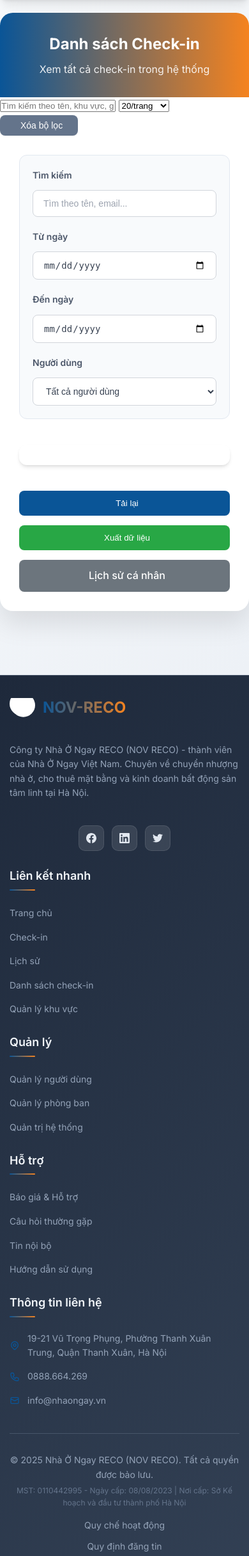
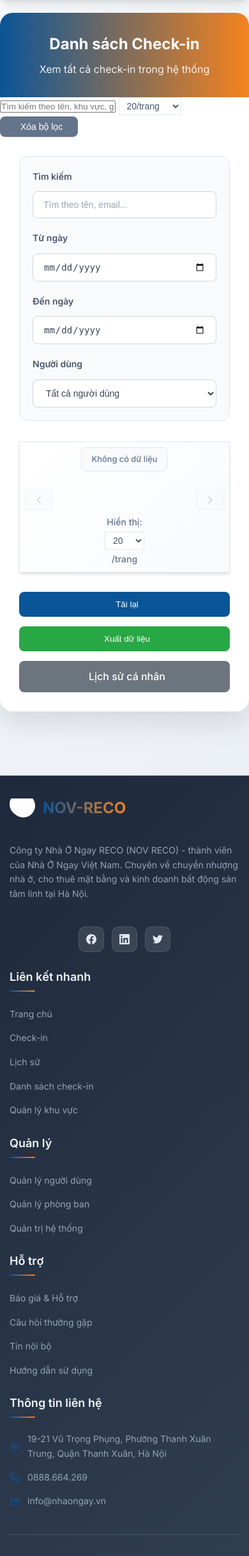
Before and after one commit to dungnt1702/NOV-RECO, a Django app: page /checkin/list-view/ in a window 390 px wide. Shown: the part 64-2496 px from the top of the page at 64% size. Run offline with Django 5.2, Linux system fonts and the light colour scheme; a user stored in the database is signed in; data comes from the database, SQL or seed files in the repository.

Commit message:
feat: Create reusable pagination component for consistent UI
🔧 Reusable Pagination Component:

📦 Component Structure:
- templates/components/pagination.html - Reusable template
- static/css/components/pagination.css - Component-specific styles
- static/js/components/pagination.js - Component JavaScript class

🎯 Features:
- Client-side pagination with configurable page sizes
- Search and filtering integration
- Responsive design for mobile and desktop
- Modern UI with gradients and animations
- Callback system for page/pageSize changes

🔄 Integration:
- Updated checkin_list.html to use pagination component
- Updated user_list.html to use pagination component
- Refactored checkin_list.js to work with component
- Removed duplicate pagination code

✅ Benefits:
- Consistent pagination across all pages
- Easy to maintain and update
- Reusable across different data types
- Better separation of concerns
- Professional UI/UX

🎨 Technical Details:
- PaginationComponent class with full API
- Event-driven architecture with callbacks
- Debounced search functionality
- Mobile-responsive controls
- SVG icons for navigation

🚀 Usage:
Simply include {% include 'components/pagination.html' %} in any template
and configure the JavaScript component with your data.

Expected Result:
- All pages now use consistent pagination
- Better user experience across the application
- Easier maintenance and updates
- Professional, modern pagination controls

```diff
--- /dev/null
+++ b/static/css/components/pagination.css
@@ -0,0 +1,220 @@
+/* Pagination Component Styles */
+.pagination-component {
+  display: flex;
+  flex-direction: column;
+  gap: var(--spacing-md);
+  margin-top: var(--spacing-xl);
+  padding: var(--spacing-lg);
+  background: linear-gradient(135deg, #ffffff 0%, #f8fafc 100%);
+  border-radius: var(--border-radius-lg);
+  box-shadow: 0 4px 6px -1px rgba(0, 0, 0, 0.1), 0 2px 4px -1px rgba(0, 0, 0, 0.06);
+  border: 1px solid #e2e8f0;
+}
+
+/* Pagination Info */
+.pagination-info {
+  display: flex;
+  justify-content: center;
+  align-items: center;
+}
+
+.info-text {
+  font-size: 0.875rem;
+  color: #64748b;
+  font-weight: 500;
+  padding: var(--spacing-xs) var(--spacing-sm);
+  background: #f1f5f9;
+  border-radius: var(--border-radius-md);
+  border: 1px solid #e2e8f0;
+}
+
+/* Page Navigation */
+.page-navigation {
+  display: flex;
+  justify-content: center;
+  align-items: center;
+  gap: var(--spacing-sm);
+}
+
+/* Page Links */
+.page-link {
+  display: flex;
+  align-items: center;
+  justify-content: center;
+  min-width: 40px;
+  height: 40px;
+  padding: var(--spacing-xs) var(--spacing-sm);
+  font-size: 0.875rem;
+  font-weight: 500;
+  color: #475569;
+  background: #ffffff;
+  border: 1px solid #e2e8f0;
+  border-radius: var(--border-radius-md);
+  text-decoration: none;
+  transition: all 0.2s ease-in-out;
+  cursor: pointer;
+}
+
+.page-link:hover:not(:disabled) {
+  background: linear-gradient(135deg, #3b82f6 0%, #1d4ed8 100%);
+  color: #ffffff;
+  border-color: #3b82f6;
+  transform: translateY(-1px);
+  box-shadow: 0 4px 8px rgba(59, 130, 246, 0.3);
+}
+
+.page-link:disabled {
+  opacity: 0.5;
+  cursor: not-allowed;
+  background: #f8fafc;
+  color: #94a3b8;
+}
+
+.page-link.active {
+  background: linear-gradient(135deg, #3b82f6 0%, #1d4ed8 100%);
+  color: #ffffff;
+  border-color: #3b82f6;
+  box-shadow: 0 2px 4px rgba(59, 130, 246, 0.2);
+}
+
+/* Page Numbers */
+.page-numbers {
+  display: flex;
+  gap: var(--spacing-xs);
+  align-items: center;
+}
+
+.page-numbers .page-link {
+  min-width: 36px;
+  height: 36px;
+}
+
+/* Page Size Selector */
+.page-size-selector {
+  display: flex;
+  justify-content: center;
+  align-items: center;
+  gap: var(--spacing-sm);
+}
+
+.page-size-label {
+  font-size: 0.875rem;
+  color: #64748b;
+  font-weight: 500;
+}
+
+.page-size-select {
+  padding: var(--spacing-xs) var(--spacing-sm);
+  font-size: 0.875rem;
+  color: #475569;
+  background: #ffffff;
+  border: 1px solid #e2e8f0;
+  border-radius: var(--border-radius-md);
+  cursor: pointer;
+  transition: all 0.2s ease-in-out;
+}
+
+.page-size-select:focus {
+  outline: none;
+  border-color: #3b82f6;
+  box-shadow: 0 0 0 3px rgba(59, 130, 246, 0.1);
+}
+
+.page-size-text {
+  font-size: 0.875rem;
+  color: #64748b;
+  font-weight: 500;
+}
+
+/* Mobile Responsive */
+@media (max-width: 768px) {
+  .pagination-component {
+    padding: var(--spacing-md);
+    gap: var(--spacing-sm);
+  }
+
+  .page-navigation {
+    flex-wrap: wrap;
+    gap: var(--spacing-xs);
+  }
+
+  .page-link {
+    min-width: 36px;
+    height: 36px;
+    font-size: 0.8rem;
+  }
+
+  .page-numbers .page-link {
+    min-width: 32px;
+    height: 32px;
+  }
+
+  .page-size-selector {
+    flex-direction: column;
+    gap: var(--spacing-xs);
+  }
+
+  .info-text {
+    font-size: 0.8rem;
+    text-align: center;
+  }
+}
+
+@media (max-width: 480px) {
+  .pagination-component {
+    padding: var(--spacing-sm);
+  }
+
+  .page-navigation {
+    justify-content: space-between;
+    width: 100%;
+  }
+
+  .page-numbers {
+    order: -1;
+    width: 100%;
+    justify-content: center;
+    margin: var(--spacing-xs) 0;
+  }
+
+  .page-link {
+    min-width: 32px;
+    height: 32px;
+    font-size: 0.75rem;
+  }
+}
+
+/* Screen Reader Only */
+.sr-only {
+  position: absolute;
+  width: 1px;
+  height: 1px;
+  padding: 0;
+  margin: -1px;
+  overflow: hidden;
+  clip: rect(0, 0, 0, 0);
+  white-space: nowrap;
+  border: 0;
+}
+
+/* SVG Icons */
+.page-link svg {
+  width: 16px;
+  height: 16px;
+}
+
+/* Animation */
+@keyframes paginationFadeIn {
+  from {
+    opacity: 0;
+    transform: translateY(10px);
+  }
+  to {
+    opacity: 1;
+    transform: translateY(0);
+  }
+}
+
+.pagination-component {
+  animation: paginationFadeIn 0.3s ease-out;
+}
--- a/static/js/checkin_list.js
+++ b/static/js/checkin_list.js
@@ -1,10 +1,5 @@
 // Check-in list JavaScript
 let allCheckins = [];
-let filteredCheckins = [];
-let currentPage = 1;
-let totalPages = 1;
-let pageSize = 20;
-let searchQuery = '';
 
 console.log('Checkin list JS loaded');
 
@@ -18,7 +13,21 @@ async function loadCheckins() {
       const data = await response.json();
       console.log('Data received:', data);
       allCheckins = data.results || [];
-      applyFilters();
+
+      // Initialize pagination component with data
+      if (window.paginationComponent) {
+        window.paginationComponent.setData(allCheckins);
+        window.paginationComponent.config.onPageChange = (items) => {
+          renderCheckinsTable(items);
+        };
+        window.paginationComponent.config.onPageSizeChange = (items) => {
+          renderCheckinsTable(items);
+        };
+        window.paginationComponent.config.onSearch = (filteredItems) => {
+          renderCheckinsTable(window.paginationComponent.getCurrentPageItems());
+        };
+      }
+
       console.log('Checkins loaded:', allCheckins.length);
       loadUsers();
     } else {
@@ -30,23 +39,18 @@ async function loadCheckins() {
   }
 }
 
-function renderCheckinsTable() {
-  console.log('Rendering checkins table, count:', filteredCheckins.length);
+function renderCheckinsTable(items = null) {
+  // Use provided items or get current page items from pagination component
+  const checkinsToRender = items || (window.paginationComponent ? window.paginationComponent.getCurrentPageItems() : []);
 
-  // Calculate pagination
-  totalPages = Math.ceil(filteredCheckins.length / pageSize);
-  const startIndex = (currentPage - 1) * pageSize;
-  const endIndex = startIndex + pageSize;
-  const pageCheckins = filteredCheckins.slice(startIndex, endIndex);
-
-  console.log(`Page ${currentPage} of ${totalPages}, showing ${pageCheckins.length} items`);
+  console.log('Rendering checkins table, count:', checkinsToRender.length);
 
   const tbody = document.getElementById('checkins-table');
   if (!tbody) {
     console.error('checkins-table element not found');
     return;
   }
-  tbody.innerHTML = pageCheckins.map(checkin => `
+  tbody.innerHTML = checkinsToRender.map(checkin => `
     <tr>
       <td>${checkin.id}</td>
       <td>${checkin.user_name}</td>
@@ -62,26 +66,21 @@ function renderCheckinsTable() {
   `).join('');
 
   // Also render mobile cards
-  renderMobileCards();
-
-  // Render pagination
-  renderPagination();
+  renderMobileCards(checkinsToRender);
 }
 
-function renderMobileCards() {
-  console.log('Rendering mobile cards, count:', filteredCheckins.length);
+function renderMobileCards(items = null) {
+  // Use provided items or get current page items from pagination component
+  const checkinsToRender = items || (window.paginationComponent ? window.paginationComponent.getCurrentPageItems() : []);
+
+  console.log('Rendering mobile cards, count:', checkinsToRender.length);
   const mobileCards = document.getElementById('mobile-cards');
   if (!mobileCards) {
     console.error('mobile-cards element not found');
     return;
   }
 
-  // Calculate pagination for mobile cards
-  const startIndex = (currentPage - 1) * pageSize;
-  const endIndex = startIndex + pageSize;
-  const pageCheckins = filteredCheckins.slice(startIndex, endIndex);
-
-  mobileCards.innerHTML = pageCheckins.map(checkin => `
+  mobileCards.innerHTML = checkinsToRender.map(checkin => `
     <div class="mobile-card">
       <div class="mobile-card-header">
         <h3 class="mobile-card-title">${checkin.user_name}</h3>
@@ -147,15 +146,15 @@ function populateUserFilter(users) {
 }
 
 function applyFilters() {
-  const searchTerm = document.getElementById('search-input').value.toLowerCase();
-  const dateFrom = document.getElementById('date-from').value;
-  const dateTo = document.getElementById('date-to').value;
-  const userId = document.getElementById('user-filter').value;
+  const searchTerm = document.getElementById('search-input')?.value.toLowerCase() || '';
+  const dateFrom = document.getElementById('date-from')?.value || '';
+  const dateTo = document.getElementById('date-to')?.value || '';
+  const userId = document.getElementById('user-filter')?.value || '';
 
-  filteredCheckins = allCheckins.filter(checkin => {
+  const filtered = allCheckins.filter(checkin => {
     // Search filter
     if (searchTerm && !checkin.user_name.toLowerCase().includes(searchTerm) &&
-        !checkin.location_name.toLowerCase().includes(searchTerm) &&
+        !checkin.area_name.toLowerCase().includes(searchTerm) &&
         !(checkin.note && checkin.note.toLowerCase().includes(searchTerm))) {
       return false;
     }
@@ -170,72 +169,32 @@ function applyFilters() {
     return true;
   });
 
-  renderCheckinsTable();
+  // Update pagination component with filtered data
+  if (window.paginationComponent) {
+    window.paginationComponent.setData(filtered);
+    renderCheckinsTable(window.paginationComponent.getCurrentPageItems());
+  }
 }
 
 // Clear all filters
 function clearFilters() {
-  document.getElementById('search-input').value = '';
-  searchQuery = '';
-  applyFilters();
+  const searchInput = document.getElementById('search-input');
+  const dateFrom = document.getElementById('date-from');
+  const dateTo = document.getElementById('date-to');
+  const userFilter = document.getElementById('user-filter');
+
+  if (searchInput) searchInput.value = '';
+  if (dateFrom) dateFrom.value = '';
+  if (dateTo) dateTo.value = '';
+  if (userFilter) userFilter.value = '';
+
+  // Reset pagination component with all data
+  if (window.paginationComponent) {
+    window.paginationComponent.setData(allCheckins);
+    renderCheckinsTable(window.paginationComponent.getCurrentPageItems());
+  }
 }
 
-// Render pagination
-function renderPagination() {
-  const paginationDiv = document.getElementById('pagination');
-  if (!paginationDiv) return;
-
-  if (totalPages <= 1) {
-    paginationDiv.innerHTML = '';
-    return;
-  }
-
-  const startIndex = (currentPage - 1) * pageSize + 1;
-  const endIndex = Math.min(currentPage * pageSize, filteredCheckins.length);
-
-  let paginationHTML = `
-    <div class="pagination-info">
-      <span class="info-text">
-        Hiển thị ${startIndex}-${endIndex} trong tổng số ${filteredCheckins.length} check-in
-      </span>
-    </div>
-
-    <div class="page-numbers">
-  `;
-
-  // Previous button
-  if (currentPage > 1) {
-    paginationHTML += `<a href="#" class="page-link page-prev" onclick="changePage(${currentPage - 1})">‹</a>`;
-  }
-
-  // Page numbers
-  const startPage = Math.max(1, currentPage - 2);
-  const endPage = Math.min(totalPages, currentPage + 2);
-
-  for (let i = startPage; i <= endPage; i++) {
-    if (i === currentPage) {
-      paginationHTML += `<span class="page-link active">${i}</span>`;
-    } else {
-      paginationHTML += `<a href="#" class="page-link" onclick="changePage(${i})">${i}</a>`;
-    }
-  }
-
-  // Next button
-  if (currentPage < totalPages) {
-    paginationHTML += `<a href="#" class="page-link page-next" onclick="changePage(${currentPage + 1})">›</a>`;
-  }
-
-  paginationHTML += '</div>';
-  paginationDiv.innerHTML = paginationHTML;
-}
-
-// Change page
-function changePage(page) {
-  if (page >= 1 && page <= totalPages) {
-    currentPage = page;
-    renderCheckinsTable();
-  }
-}
 
 // Debounce function for search input
 function debounce(func, wait) {
@@ -260,15 +219,6 @@ document.addEventListener('DOMContentLoaded', function() {
     searchInput.addEventListener('input', debounce(applyFilters, 300));
   }
 
-  const pageSizeSelect = document.getElementById('page-size-select');
-  if (pageSizeSelect) {
-    pageSizeSelect.addEventListener('change', function() {
-      pageSize = parseInt(this.value);
-      currentPage = 1;
-      renderCheckinsTable();
-    });
-  }
-
   // Optional: Add other filters if they exist
   const dateFrom = document.getElementById('date-from');
   if (dateFrom) {
--- /dev/null
+++ b/static/js/components/pagination.js
@@ -0,0 +1,217 @@
+/**
+ * Pagination Component
+ * Reusable pagination component with search and filtering support
+ */
+
+class PaginationComponent {
+  constructor(options = {}) {
+    this.currentPage = 1;
+    this.pageSize = 20;
+    this.totalItems = 0;
+    this.totalPages = 0;
+    this.items = [];
+    this.filteredItems = [];
+    this.searchQuery = '';
+
+    // Configuration
+    this.config = {
+      showPageSizeSelector: true,
+      showPageInfo: true,
+      maxVisiblePages: 5,
+      onPageChange: null,
+      onPageSizeChange: null,
+      onSearch: null,
+      ...options
+    };
+
+    this.init();
+  }
+
+  init() {
+    this.setupEventListeners();
+    this.render();
+  }
+
+  setupEventListeners() {
+    // Page size change
+    const pageSizeSelect = document.getElementById('page-size-select');
+    if (pageSizeSelect) {
+      pageSizeSelect.addEventListener('change', (e) => {
+        this.changePageSize(parseInt(e.target.value));
+      });
+    }
+  }
+
+  setData(items) {
+    this.items = items || [];
+    this.filteredItems = [...this.items];
+    this.totalItems = this.filteredItems.length;
+    this.totalPages = Math.ceil(this.totalItems / this.pageSize);
+    this.currentPage = Math.min(this.currentPage, Math.max(1, this.totalPages));
+    this.render();
+  }
+
+  setSearchQuery(query) {
+    this.searchQuery = query.toLowerCase();
+    this.applyFilters();
+  }
+
+  applyFilters() {
+    if (!this.searchQuery) {
+      this.filteredItems = [...this.items];
+    } else {
+      this.filteredItems = this.items.filter(item => {
+        // Default search implementation - can be overridden
+        return Object.values(item).some(value =>
+          String(value).toLowerCase().includes(this.searchQuery)
+        );
+      });
+    }
+
+    this.totalItems = this.filteredItems.length;
+    this.totalPages = Math.ceil(this.totalItems / this.pageSize);
+    this.currentPage = Math.min(this.currentPage, Math.max(1, this.totalPages));
+
+    // Call search callback if provided
+    if (this.config.onSearch) {
+      this.config.onSearch(this.filteredItems);
+    }
+
+    this.render();
+  }
+
+  getCurrentPageItems() {
+    const startIndex = (this.currentPage - 1) * this.pageSize;
+    const endIndex = startIndex + this.pageSize;
+    return this.filteredItems.slice(startIndex, endIndex);
+  }
+
+  changePage(page) {
+    if (page >= 1 && page <= this.totalPages && page !== this.currentPage) {
+      this.currentPage = page;
+      this.render();
+
+      // Call page change callback if provided
+      if (this.config.onPageChange) {
+        this.config.onPageChange(this.getCurrentPageItems(), this.currentPage);
+      }
+    }
+  }
+
+  prevPage() {
+    this.changePage(this.currentPage - 1);
+  }
+
+  nextPage() {
+    this.changePage(this.currentPage + 1);
+  }
+
+  changePageSize(newPageSize) {
+    this.pageSize = newPageSize;
+    this.totalPages = Math.ceil(this.totalItems / this.pageSize);
+    this.currentPage = Math.min(this.currentPage, Math.max(1, this.totalPages));
+    this.render();
+
+    // Call page size change callback if provided
+    if (this.config.onPageSizeChange) {
+      this.config.onPageSizeChange(this.getCurrentPageItems(), this.pageSize);
+    }
+  }
+
+  render() {
+    this.renderPaginationInfo();
+    this.renderPageNavigation();
+    this.renderPageSizeSelector();
+  }
+
+  renderPaginationInfo() {
+    const infoElement = document.getElementById('pagination-info-text');
+    if (!infoElement || !this.config.showPageInfo) return;
+
+    if (this.totalItems === 0) {
+      infoElement.textContent = 'Không có dữ liệu';
+      return;
+    }
+
+    const startIndex = (this.currentPage - 1) * this.pageSize + 1;
+    const endIndex = Math.min(this.currentPage * this.pageSize, this.totalItems);
+
+    infoElement.textContent = `Hiển thị ${startIndex}-${endIndex} trong tổng số ${this.totalItems} mục`;
+  }
+
+  renderPageNavigation() {
+    const prevButton = document.getElementById('page-prev');
+    const nextButton = document.getElementById('page-next');
+    const pageNumbers = document.getElementById('page-numbers');
+
+    if (!prevButton || !nextButton || !pageNumbers) return;
+
+    // Update prev/next buttons
+    prevButton.disabled = this.currentPage <= 1;
+    nextButton.disabled = this.currentPage >= this.totalPages;
+
+    // Clear page numbers
+    pageNumbers.innerHTML = '';
+
+    if (this.totalPages <= 1) return;
+
+    // Calculate visible page range
+    const maxVisible = this.config.maxVisiblePages;
+    let startPage = Math.max(1, this.currentPage - Math.floor(maxVisible / 2));
+    let endPage = Math.min(this.totalPages, startPage + maxVisible - 1);
+
+    // Adjust if we're near the end
+    if (endPage - startPage < maxVisible - 1) {
+      startPage = Math.max(1, endPage - maxVisible + 1);
+    }
+
+    // Add page numbers
+    for (let i = startPage; i <= endPage; i++) {
+      const pageButton = document.createElement('button');
+      pageButton.className = `page-link ${i === this.currentPage ? 'active' : ''}`;
+      pageButton.textContent = i;
+      pageButton.onclick = () => this.changePage(i);
+      pageNumbers.appendChild(pageButton);
+    }
+  }
+
+  renderPageSizeSelector() {
+    const pageSizeSelect = document.getElementById('page-size-select');
+    if (!pageSizeSelect || !this.config.showPageSizeSelector) return;
+
+    pageSizeSelect.value = this.pageSize;
+  }
+
+  // Public methods for external control
+  reset() {
+    this.currentPage = 1;
+    this.pageSize = 20;
+    this.searchQuery = '';
+    this.filteredItems = [...this.items];
+    this.totalItems = this.filteredItems.length;
+    this.totalPages = Math.ceil(this.totalItems / this.pageSize);
+    this.render();
+  }
+
+  refresh() {
+    this.applyFilters();
+  }
+}
+
+// Global pagination component instance
+window.paginationComponent = new PaginationComponent({
+  onPageChange: (items, page) => {
+    console.log(`Page changed to ${page}, showing ${items.length} items`);
+  },
+  onPageSizeChange: (items, pageSize) => {
+    console.log(`Page size changed to ${pageSize}, showing ${items.length} items`);
+  },
+  onSearch: (filteredItems) => {
+    console.log(`Search applied, ${filteredItems.length} items found`);
+  }
+});
+
+// Export for module usage
+if (typeof module !== 'undefined' && module.exports) {
+  module.exports = PaginationComponent;
+}
--- a/templates/checkin/checkin_list.html
+++ b/templates/checkin/checkin_list.html
@@ -85,8 +85,8 @@
         <!-- Mobile cards will be loaded here via JavaScript -->
       </div>
 
-      <!-- Pagination -->
-      <div id="pagination" class="pagination"></div>
+      <!-- Pagination Component -->
+      {% include 'components/pagination.html' %}
 
       <!-- Actions -->
       <div class="actions">
--- /dev/null
+++ b/templates/components/pagination.html
@@ -0,0 +1,53 @@
+{% load static %}
+
+<!-- Pagination Component -->
+<div class="pagination-component" id="pagination-component">
+  <!-- Pagination Info -->
+  <div class="pagination-info" id="pagination-info">
+    <span class="info-text" id="pagination-info-text">
+      <!-- Will be populated by JavaScript -->
+    </span>
+  </div>
+
+  <!-- Page Navigation -->
+  <div class="page-navigation" id="page-navigation">
+    <!-- Previous Button -->
+    <button class="page-link page-prev" id="page-prev" onclick="paginationComponent.prevPage()" disabled>
+      <svg class="w-4 h-4" fill="none" stroke="currentColor" viewBox="0 0 24 24">
+        <path stroke-linecap="round" stroke-linejoin="round" stroke-width="2" d="M15 19l-7-7 7-7"></path>
+      </svg>
+      <span class="sr-only">Trang trước</span>
+    </button>
+
+    <!-- Page Numbers -->
+    <div class="page-numbers" id="page-numbers">
+      <!-- Will be populated by JavaScript -->
+    </div>
+
+    <!-- Next Button -->
+    <button class="page-link page-next" id="page-next" onclick="paginationComponent.nextPage()" disabled>
+      <span class="sr-only">Trang sau</span>
+      <svg class="w-4 h-4" fill="none" stroke="currentColor" viewBox="0 0 24 24">
+        <path stroke-linecap="round" stroke-linejoin="round" stroke-width="2" d="M9 5l7 7-7 7"></path>
+      </svg>
+    </button>
+  </div>
+
+  <!-- Page Size Selector -->
+  <div class="page-size-selector" id="page-size-selector">
+    <label for="page-size-select" class="page-size-label">Hiển thị:</label>
+    <select id="page-size-select" class="page-size-select" onchange="paginationComponent.changePageSize(this.value)">
+      <option value="10">10</option>
+      <option value="20" selected>20</option>
+      <option value="50">50</option>
+      <option value="100">100</option>
+    </select>
+    <span class="page-size-text">/trang</span>
+  </div>
+</div>
+
+<!-- Include Pagination CSS -->
+<link rel="stylesheet" href="{% static 'css/components/pagination.css' %}">
+
+<!-- Include Pagination JavaScript -->
+<script src="{% static 'js/components/pagination.js' %}"></script>
```
Also changed, not shown: templates/users/user_list.html (+2 -52 lines), 3 other files.
